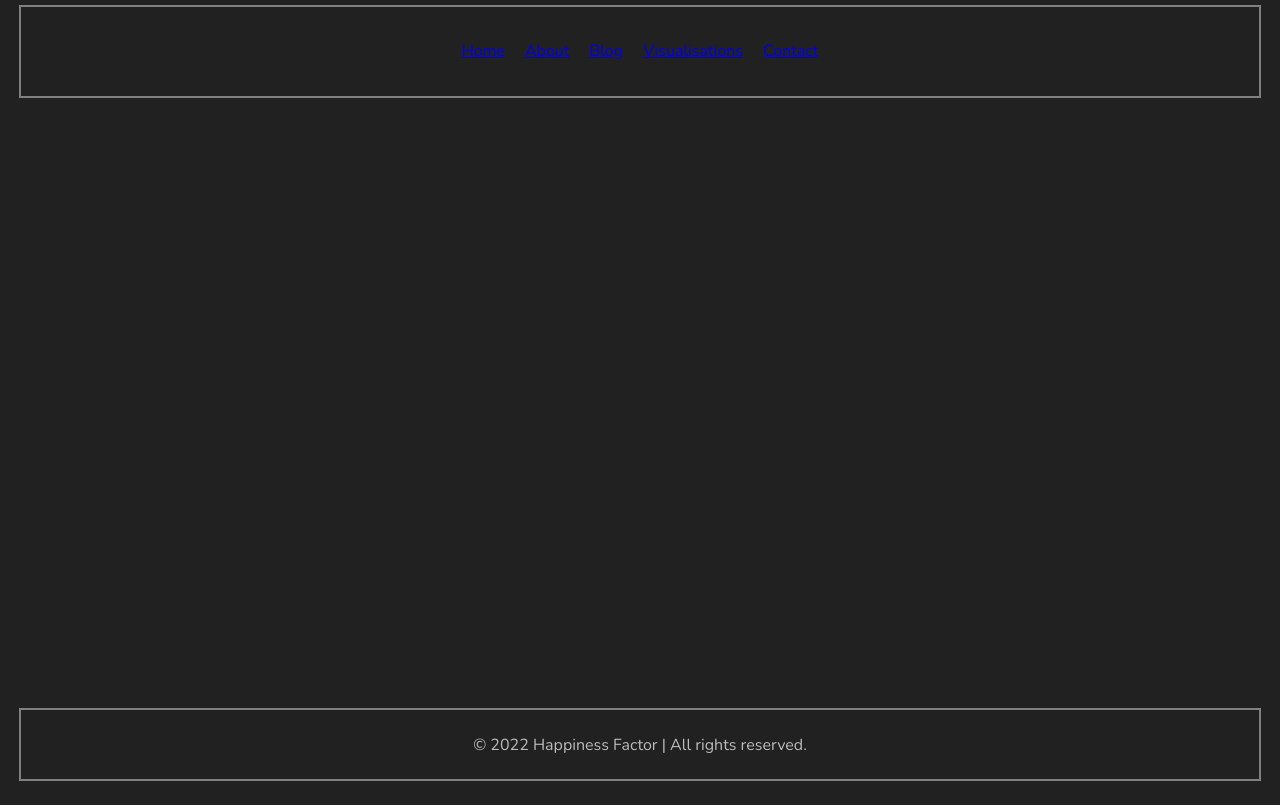
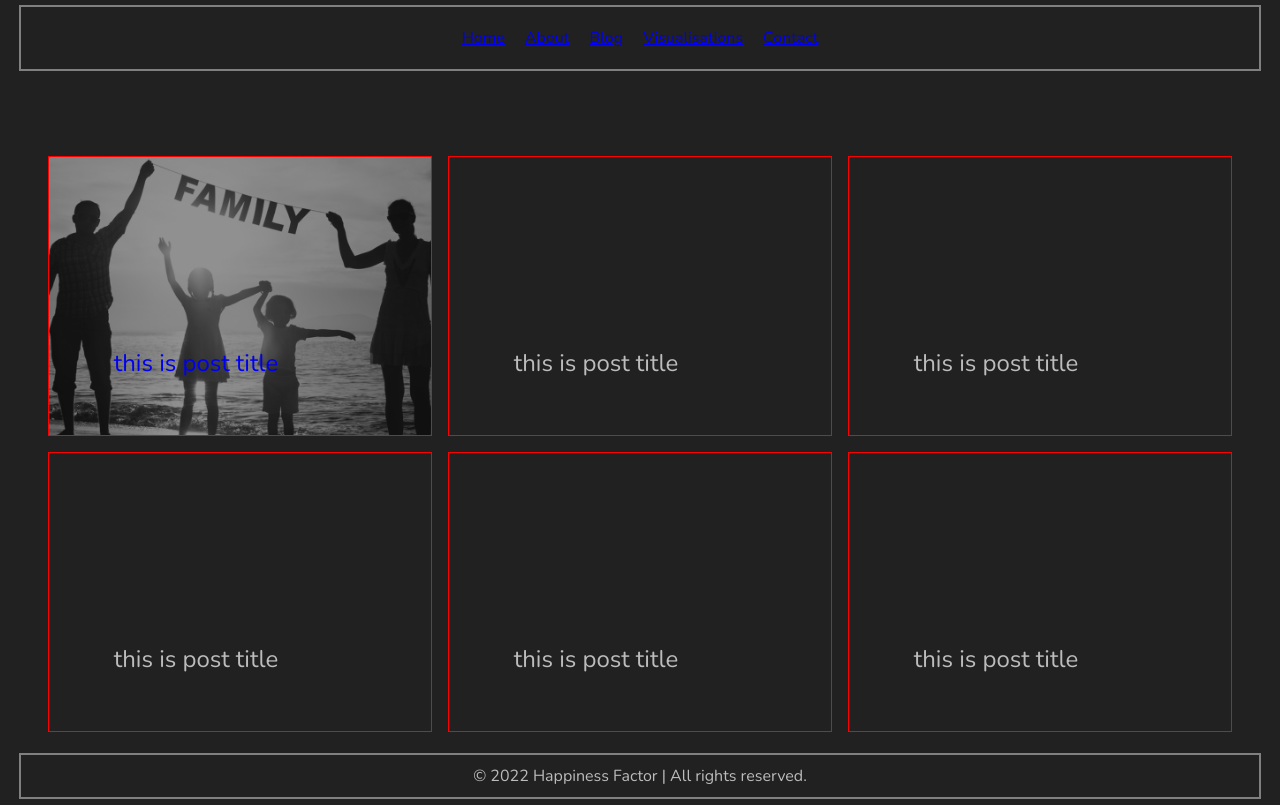
Before and after one commit to rita-s/happiness-factor, a Flask app: page /blog in a window 1280 px wide. Run offline with Flask 2, Linux system fonts and the light colour scheme.

Commit message:
blog posts

```diff
--- a/static/blog.css
+++ b/static/blog.css
@@ -44,24 +44,61 @@
 }
 
 /************** Main ***************/
-.main{
+.blog{
     margin-top: 10vh;
     display: flex;
     flex-direction: row;
-}
-.description, .video{
-    width: 45vw;
-    padding: 1rem;
+    justify-content: center;
+    flex-wrap: wrap;
 }
 
-.description{
-    padding-left: 5%;
+.post{
+position: relative;
+transition: font-size 0.8s ease-in-out, left 1.2s ease-in-out;
 }
 
-.video{
-    padding-right: 2%;
-    padding-left: 5%;
+.post img{
+    display: block;
+    width: 100%;
+    height: 100%;
+    object-position: center;
+    object-fit: cover;
+    opacity: 0.5;
+    -webkit-filter: grayscale(100%);
+    filter: grayscale(100%);
 }
+
+.post img:hover{
+    opacity: 0.7;
+    -webkit-filter: grayscale(0%);
+    filter: grayscale(0%);
+}
+
+.blog h2{
+    font-weight: 100;
+    position: absolute;
+    bottom: 20%;
+    right: 40%;
+}
+
+.blog h2:hover{
+    color: #ffffff;
+}
+
+.blog h2:visited, .blog h2:active, .blog h2:link{
+    color: #ffffff;
+}
+
+
+
+
+.p1, .p2, .p3, .p4, .p5, .p6{
+    border: 1px solid red;
+    width: calc(90vw / 3);
+    height: 35vh;
+    margin: 0 .5rem 1rem;
+}
+
 
 /********************************************* MOBILE *********************************************/
 
--- a/templates/blog.html
+++ b/templates/blog.html
@@ -24,12 +24,27 @@
         </header>
         <main class="main">
             <section class="blog">
-                <article class="post p1"></article>
-                <article class="post p2"></article>
-                <article class="post p3"></article>
-                <article class="post p4"></article>
-                <article class="post p5"></article>
-                <article class="post p6"></article>
+                <article class="post p1">
+                    <a href="index.html">
+                        <img src="../static/images/family.jpg" alt=""/>
+                        <h2>this is post title</h2>
+                    </a>
+                </article>
+                <article class="post p2">
+                    <h2>this is post title</h2>
+                </article>
+                <article class="post p3">
+                    <h2>this is post title</h2>
+                </article>
+                <article class="post p4">
+                    <h2>this is post title</h2>
+                </article>
+                <article class="post p5">
+                    <h2>this is post title</h2>
+                </article>
+                <article class="post p6">
+                    <h2>this is post title</h2>
+                </article>
             </section>
         </main>
         <footer class="footer box">
```
Also changed, not shown: 1 other file.
